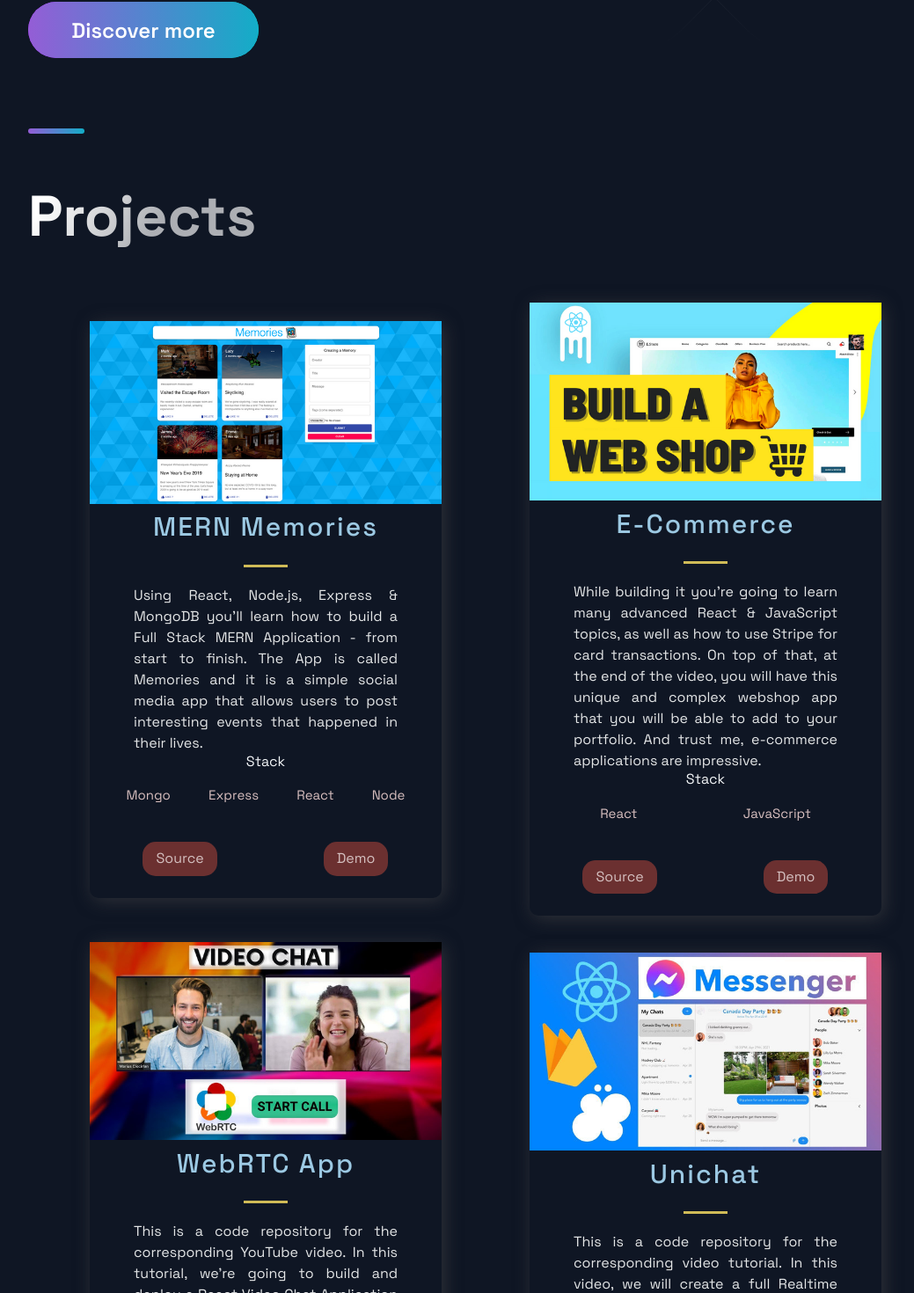
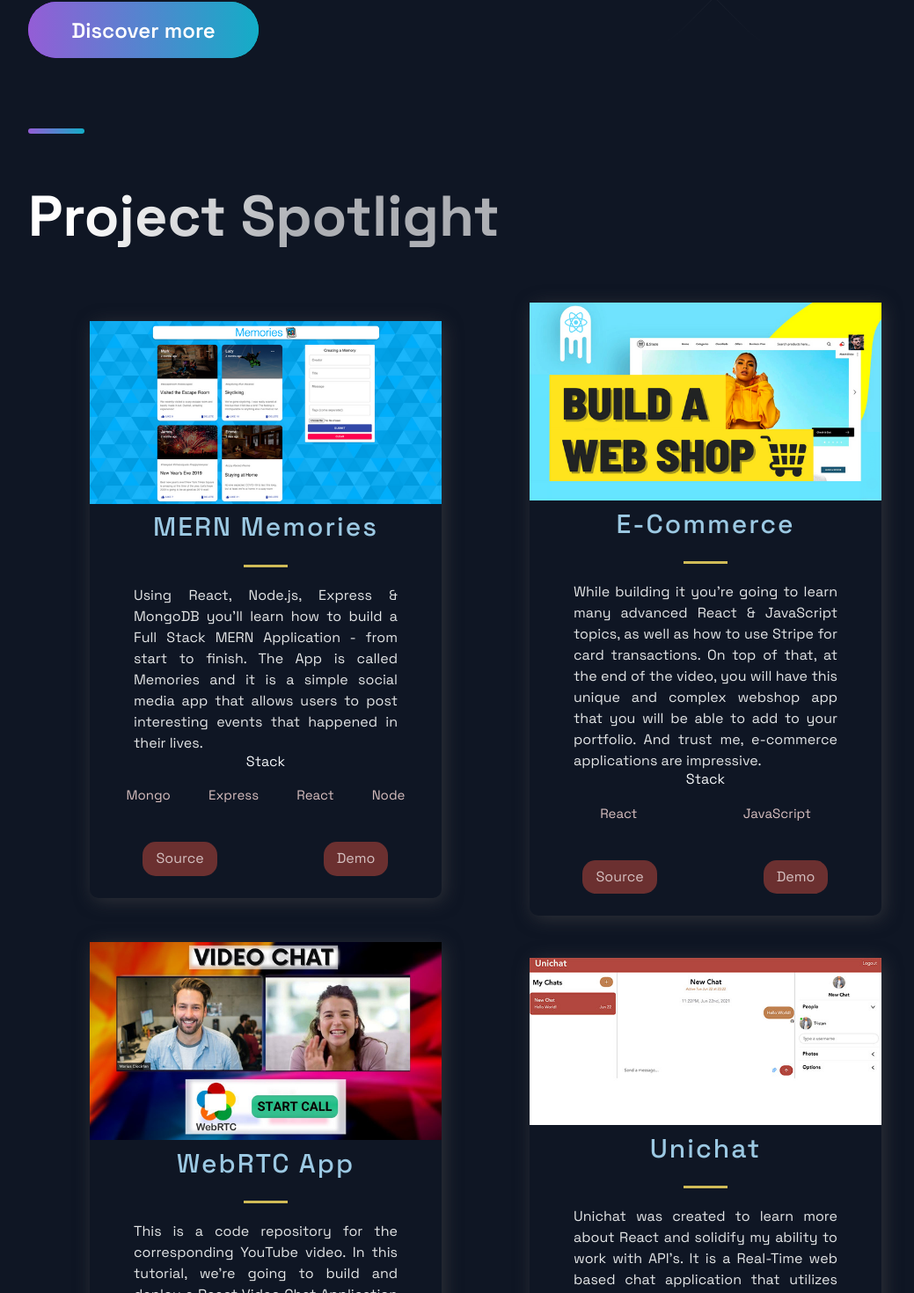
Before and after one commit to IM-Deane/next-js-portfolio, a Next.js app: page / in a window 1280 px wide. Shown: the part 572-2042 px from the top of the page at 88% size, without its empty margins (88-1127 px from the left). Built offline with nearby package versions, Linux system fonts and the light colour scheme.

Commit message:
Added Unichat project info

```diff
--- a/src/components/Projects/Projects.js
+++ b/src/components/Projects/Projects.js
@@ -24,7 +24,7 @@ import { projects } from "../../constants/constants";
 const Projects = () => (
 	<Section nopadding id="projects">
 		<SectionDivider />
-		<SectionTitle main>Projects</SectionTitle>
+		<SectionTitle main>Project Spotlight</SectionTitle>
 		<GridContainer>
 			{projects.map(
 				({ id, image, title, description, tags, source, visit }) => (
--- a/src/constants/constants.js
+++ b/src/constants/constants.js
@@ -33,11 +33,11 @@ export const projects = [
 	{
 		title: "Unichat",
 		description:
-			"This is a code repository for the corresponding video tutorial. In this video, we will create a full Realtime Chat Application",
-		image: "/images/4.jpg",
+			"Unichat was created to learn more about React and solidify my ability to work with API's. It is a Real-Time web based chat application that utilizes Firebase & Chat Engine.",
+		image: "/images/unichat-thumbnail.jpg",
 		tags: ["React", "ChatEngine", "Firebase"],
-		source: "https://google.com",
-		visit: "https://google.com",
+		source: "https://github.com/IM-Deane/unichat-project",
+		visit: "https://unichat-project-im-deane.netlify.app/",
 		id: 3,
 	},
 ];
```
Also changed, not shown: public/images/unichat-thumbnail.jpg (added).
